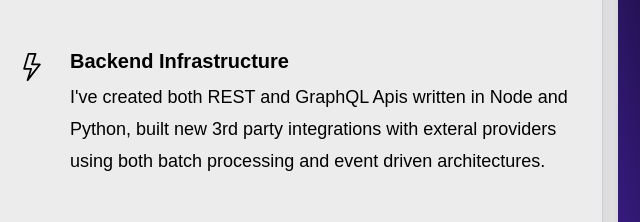
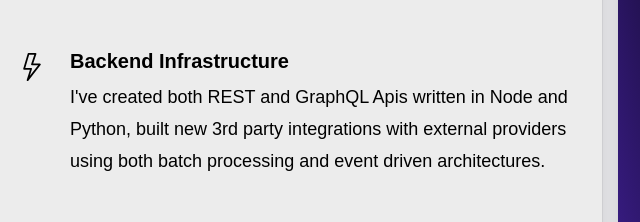
Before and after one commit to adamglasser/arglasser, an Astro site: page / in a window 1280 px wide. Shown: the part 1509-1731 px from the top of the page, 346-986 px from the left. Built offline with nearby package versions, Linux system fonts and the light colour scheme; Astro itself is replaced by a stand-in of ours; a web font is replaced by a local one.

Commit message:
last typo fix

```diff
--- a/src/components/landing/Block.astro
+++ b/src/components/landing/Block.astro
@@ -57,7 +57,7 @@
                         >
                         <span class="block mt-1 dark:text-white text-lg"
                             >I've created both REST and GraphQL Apis written in
-                            Node and Python, built new 3rd party integrations with exteral providers using both batch processing and event driven architectures.</span
+                            Node and Python, built new 3rd party integrations with external providers using both batch processing and event driven architectures.</span
                         >
                     </span>
                 </span>
```
